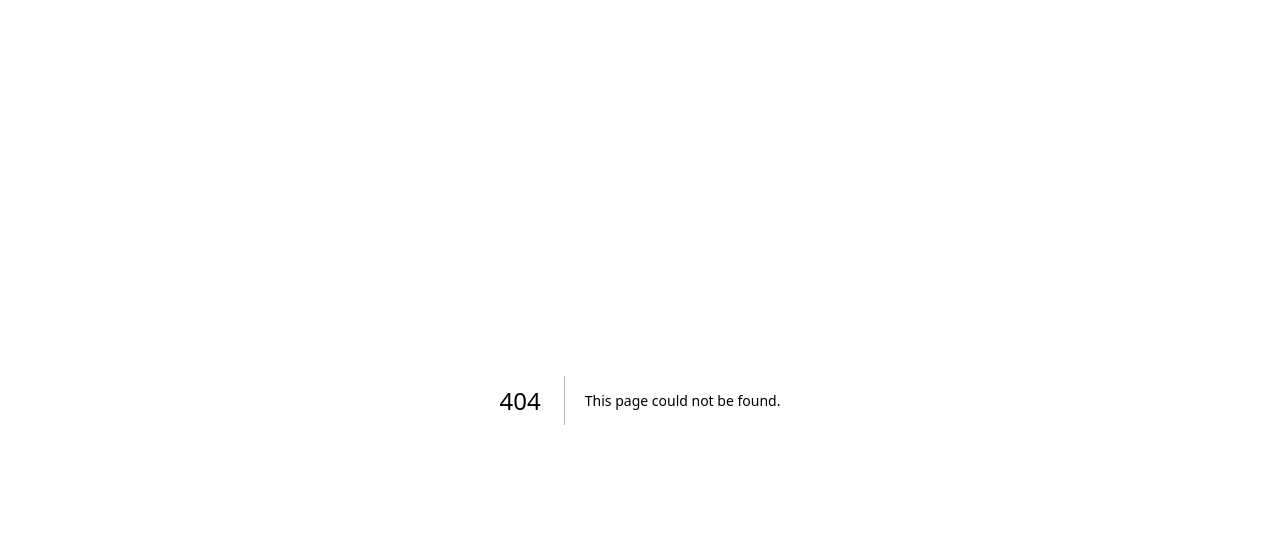
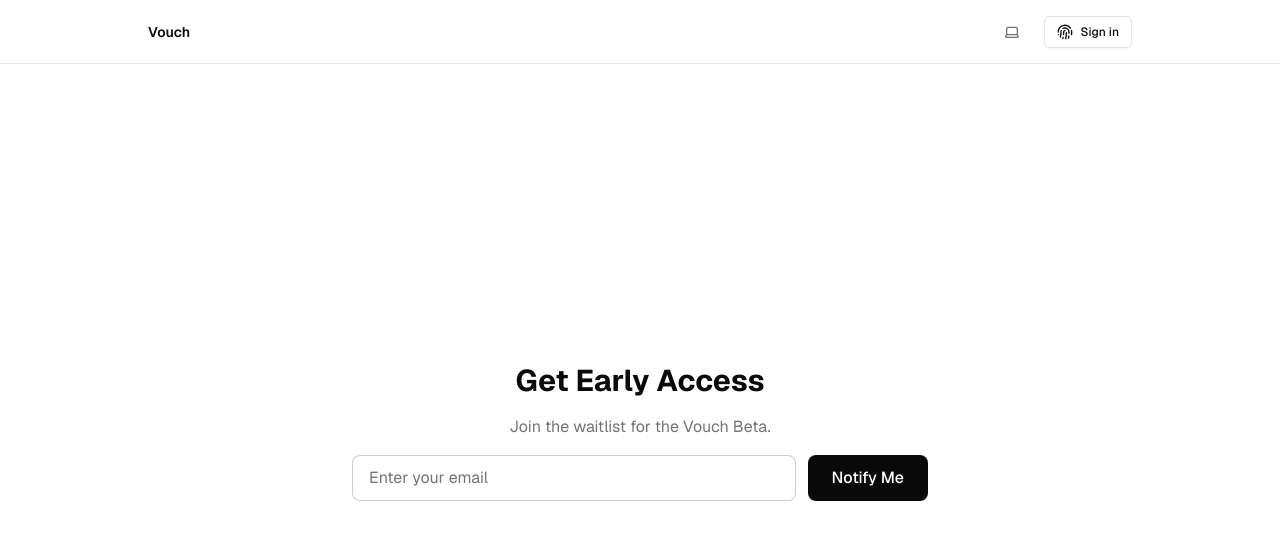
Before and after one commit to IsNielsen/Vouch, a Next.js app: page /early-access in a window 1280 px wide. Before the commit this address had no page. Shown: the top 540 px of the page. Built offline with nearby package versions, Linux system fonts and the light colour scheme; no server answers.

Commit message:
changed the early access to just the email input

```diff
--- /dev/null
+++ b/app/early-access/page.tsx
@@ -0,0 +1,17 @@
+import { Navbar } from "@/components/navbar";
+import { WaitlistForm } from "@/components/waitlist-form";
+
+export default function EarlyAccessPage() {
+  return (
+    <div className="min-h-screen flex flex-col">
+      <Navbar />
+      <section className="flex-1 flex items-center justify-center px-6 py-24">
+        <div className="max-w-xl w-full text-center flex flex-col gap-4">
+          <h1 className="text-3xl font-bold">Get Early Access</h1>
+          <p className="text-muted-foreground">Join the waitlist for the Vouch Beta.</p>
+          <WaitlistForm />
+        </div>
+      </section>
+    </div>
+  );
+}
--- a/app/page.tsx
+++ b/app/page.tsx
@@ -40,7 +40,7 @@
           </p>
         </div>
         <Link
-          href="/auth/login"
+          href="/early-access"
           className="px-8 py-3 rounded-lg bg-foreground text-background font-semibold text-lg hover:bg-foreground/90 transition-colors"
         >
           Get Early Access
```
